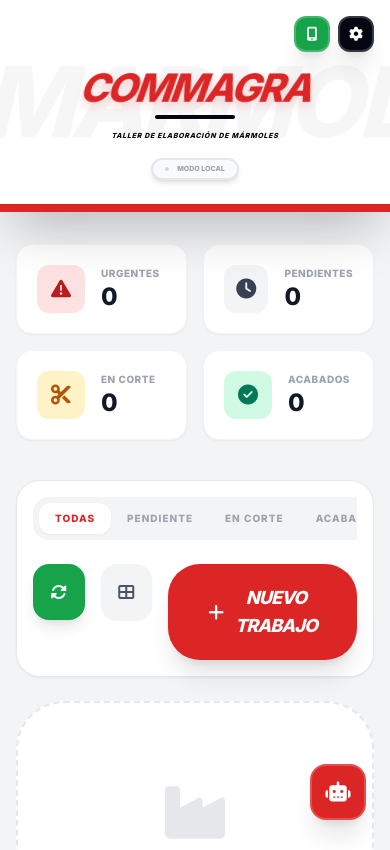
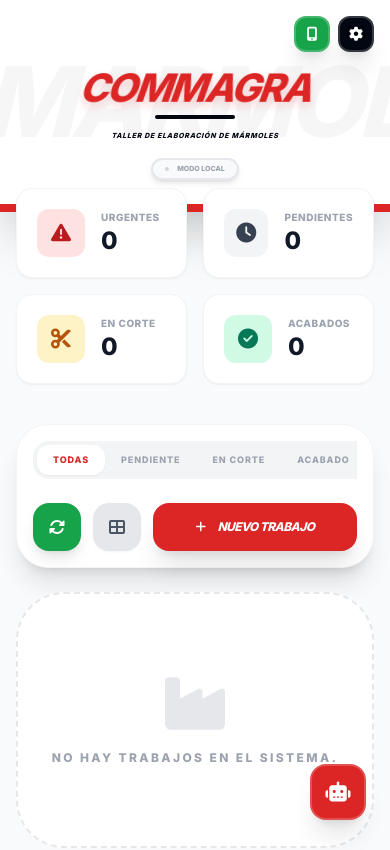
Before and after one commit to migueltaller/Commagra-Planing, a React (Vite) app: page / in a window 390 px wide. Shown: the top 850 px of the page. Built offline with nearby package versions, Linux system fonts and the light colour scheme.

Commit message:
Update App.tsx

```diff
--- a/App.tsx
+++ b/App.tsx
@@ -45,7 +45,6 @@
 
   const sendWhatsAppMessage = (task: MarbleTask, newStatus: TaskStatus) => {
     if (!settings.notificationsEnabled) return;
-
     const message = `*COMMAGRA - REPORTE TALLER* ⚒️%0A%0A` +
       `*Estado:* ${newStatus.toUpperCase()} 🚨%0A` +
       `*Cliente:* ${task.clientName}%0A` +
@@ -53,13 +52,11 @@
       `*Operario:* ${task.montador}%0A` +
       `*Pedido:* ${task.pedido || 'S/N'}%0A%0A` +
       `_Mensaje enviado desde la App Interna Commagra_`;
-
     const phone = settings.whatsappNumber.replace(/\D/g, '');
     const url = `https://wa.me/${phone}?text=${message}`;
     window.open(url, '_blank');
   };
 
-  // Función para traer datos de la nube
   const pullFromCloud = async () => {
     if (!settings.googleSheetWebhookUrl) {
       alert("Configura la URL de Google Sheets primero.");
@@ -68,41 +65,69 @@
 
     setIsSyncing(true);
     try {
-      // Para leer datos de Google Sheets necesitamos enviar una petición que el script entienda
-      // Nota: El script de Google Apps debe devolver JSON
-      const response = await fetch(`${settings.googleSheetWebhookUrl}?action=read`);
+      const url = `${settings.googleSheetWebhookUrl}?action=read`;
+      const response = await fetch(url);
+
+      if (!response.ok) throw new Error("Error en la conexión con Google");
+
       const cloudTasks = await response.json();
 
       if (Array.isArray(cloudTasks)) {
-        // Combinamos manteniendo los IDs únicos, priorizando lo que viene de la nube
-        setTasks(cloudTasks.map(t => ({ ...t, syncedToSheet: true })));
-        alert("¡Datos actualizados desde la nube!");
+        if (cloudTasks.length === 0) {
+          alert("El Excel está vacío. No hay tareas para cargar.");
+          setIsSyncing(false);
+          return;
+        }
+
+        const mappedTasks: MarbleTask[] = cloudTasks.map((t: any) => ({
+          id: String(t.id || Math.random().toString(36).substr(2, 6).toUpperCase()),
+          montador: String(t.montador || 'TALLER'),
+          clientName: String(t.clientName || t.cliente || 'Sin Cliente'),
+          material: String(t.material || '-'),
+          color: String(t.color || ''),
+          status: (t.status || t.estado || TaskStatus.PENDIENTE) as TaskStatus,
+          description: String(t.description || t.descripcion || ''),
+          pedido: String(t.pedido || ''),
+          fecha: String(t.fecha || new Date().toISOString().split('T')[0]),
+          hora: String(t.hora || ''),
+          fileName: String(t.fileName || t.archivoNombre || ''),
+          fileData: String(t.fileData || t.archivoDatos || ''),
+          syncedToSheet: true,
+          createdAt: Number(t.createdAt || Date.now())
+        }));
+
+        setTasks(mappedTasks);
+        alert(`¡Sincronización completa!\nSe han cargado ${mappedTasks.length} trabajos con sus planos.`);
+      } else {
+        throw new Error("Formato de datos inválido.");
       }
     } catch (error) {
-      console.error('Error al sincronizar:', error);
-      alert("No se pudieron traer los datos. Asegúrate de que el Script de Google permite lecturas (GET).");
+      console.error('Error detallado:', error);
+      alert("ERROR DE SINCRONIZACIÓN. Posibles causas:\n1. El PDF es demasiado grande para Google Sheets.\n2. Script no actualizado.\n3. URL incorrecta.");
     } finally {
       setIsSyncing(false);
     }
   };
 
-  const syncToGoogleSheet = async (task: any, action: 'add' | 'update' | 'test') => {
+  const syncToGoogleSheet = async (task: MarbleTask, action: 'add' | 'update' | 'test') => {
     if (!settings.googleSheetEnabled && action !== 'test') return false;
-
-    const url = action === 'test' ? (task.url || settings.googleSheetWebhookUrl) : settings.googleSheetWebhookUrl;
+    const url = (action === 'test' && (task as any).url) ? (task as any).url : settings.googleSheetWebhookUrl;
     if (!url || !url.includes('/exec')) return false;
 
     const payload = {
       action,
       id: task.id || 'TEST-' + Date.now(),
       montador: task.montador || 'SISTEMA',
-      cliente: task.clientName || task.cliente || 'PRUEBA',
+      cliente: task.clientName || 'PRUEBA',
       material: task.material || '-',
-      estado: task.status || task.estado || 'PENDIENTE',
-      descripcion: task.description || task.descripcion || 'Prueba',
+      estado: task.status || 'PENDIENTE',
+      descripcion: task.description || 'Prueba',
       fecha: task.fecha || new Date().toISOString().split('T')[0],
       pedido: task.pedido || '',
-      color: task.color || ''
+      color: task.color || '',
+      archivoNombre: task.fileName || '',
+      archivoDatos: task.fileData || '', // Enviamos el PDF en base64
+      createdAt: task.createdAt || Date.now()
     };
 
     try {
@@ -113,13 +138,12 @@
         headers: { 'Content-Type': 'text/plain' },
         body: JSON.stringify(payload),
       });
-
       if (action !== 'test') {
         setTasks(prev => prev.map(t => t.id === task.id ? { ...t, syncedToSheet: true } : t));
       }
       return true;
     } catch (error) {
-      console.error('Error de red:', error);
+      console.error('Sync error:', error);
       return false;
     }
   };
@@ -142,11 +166,9 @@
         if (t.id === id) {
           const updatedTask = { ...t, status: newStatus, syncedToSheet: false };
           syncToGoogleSheet(updatedTask, 'update');
-
-          if (confirm(`¿Enviar notificación de WhatsApp para ${updatedTask.clientName}?`)) {
+          if (confirm(`¿Enviar notificación de cambio a WhatsApp?`)) {
             sendWhatsAppMessage(updatedTask, newStatus);
           }
-
           return updatedTask;
         }
         return t;
@@ -156,26 +178,26 @@
   };
 
   const deleteTask = (id: string) => {
-    if (window.confirm('¿Eliminar esta tarea definitivamente?')) {
+    if (window.confirm('¿Eliminar este trabajo del sistema?')) {
       setTasks(prev => prev.filter(t => t.id !== id));
     }
   };
 
   return (
-    <div className="min-h-screen bg-gray-100 pb-20">
+    <div className="min-h-screen bg-gray-50 pb-20">
       <Header onOpenSettings={() => setIsSettingsOpen(true)} settings={settings} />
 
-      <main className="max-w-7xl mx-auto px-4 sm:px-6 lg:px-8 py-8">
+      <main className="max-w-7xl mx-auto px-4 sm:px-6 lg:px-8 -mt-6 md:-mt-10 relative z-20">
         <DashboardStats tasks={tasks} />
 
-        <div className="flex flex-col md:flex-row justify-between items-center mb-6 space-y-4 md:space-y-0 bg-white p-4 rounded-3xl shadow-sm border border-gray-200">
-          <div className="flex items-center gap-4 overflow-x-auto w-full md:w-auto pb-2 md:pb-0">
-            <div className="flex bg-gray-100 p-1.5 rounded-2xl">
+        <div className="flex flex-col md:flex-row justify-between items-center mb-6 space-y-4 md:space-y-0 bg-white p-4 rounded-[2rem] shadow-xl border border-gray-100">
+          <div className="flex items-center gap-2 overflow-x-auto w-full md:w-auto pb-2 md:pb-0 scrollbar-hide">
+            <div className="flex bg-gray-100 p-1 rounded-2xl">
               {(['TODAS', ...Object.values(TaskStatus)] as const).map((s) => (
                 <button
                   key={s}
                   onClick={() => setFilter(s)}
-                  className={`px-4 py-2 rounded-xl text-[10px] font-black transition-all whitespace-nowrap uppercase tracking-widest ${
+                  className={`px-4 py-2 rounded-xl text-[9px] font-black transition-all whitespace-nowrap uppercase tracking-widest ${
                     filter === s ? 'bg-white text-red-600 shadow-sm' : 'text-gray-400 hover:text-gray-600'
                   }`}
                 >
@@ -185,27 +207,27 @@
             </div>
           </div>
 
-          <div className="flex gap-4 w-full md:w-auto">
+          <div className="flex gap-3 w-full md:w-auto">
              <button
               onClick={pullFromCloud}
               disabled={isSyncing}
-              className={`w-14 h-14 rounded-2xl flex items-center justify-center transition-all shadow-lg ${isSyncing ? 'bg-gray-100 text-gray-400' : 'bg-green-600 text-white hover:bg-black active:scale-95'}`}
-              title="Sincronizar con la Nube"
+              className={`w-12 h-12 md:w-14 md:h-14 rounded-2xl flex items-center justify-center transition-all shadow-lg ${isSyncing ? 'bg-gray-100 text-gray-400' : 'bg-green-600 text-white hover:bg-black active:scale-95'}`}
+              title="Descargar de la nube"
             >
               <i className={`fas fa-sync-alt ${isSyncing ? 'fa-spin' : ''}`}></i>
             </button>
              <button
               onClick={() => setViewMode(viewMode === 'table' ? 'cards' : 'table')}
-              className="bg-gray-100 text-gray-600 w-14 h-14 rounded-2xl flex items-center justify-center hover:bg-gray-200 transition-all shadow-sm"
+              className="bg-gray-200 text-gray-600 w-12 h-12 md:w-14 md:h-14 rounded-2xl flex items-center justify-center hover:bg-gray-300 transition-all shadow-sm"
             >
               <i className={`fas ${viewMode === 'table' ? 'fa-th-large' : 'fa-list'}`}></i>
             </button>
             <button
               onClick={() => setIsFormOpen(true)}
-              className="flex-1 md:flex-none flex items-center gap-3 bg-red-600 text-white px-10 py-5 rounded-[2rem] font-black hover:bg-black transition-all shadow-xl active:scale-95 justify-center uppercase italic text-lg tracking-tighter"
+              className="flex-1 md:flex-none flex items-center gap-3 bg-red-600 text-white px-8 py-4 rounded-2xl font-black hover:bg-black transition-all shadow-xl active:scale-95 justify-center uppercase italic text-xs md:text-sm tracking-tighter"
             >
               <i className="fas fa-plus"></i>
-              Nuevo Trabajo
+              NUEVO TRABAJO
             </button>
           </div>
         </div>
@@ -213,7 +235,7 @@
         {isSyncing && (
           <div className="mb-6 p-4 bg-green-50 border border-green-200 rounded-2xl flex items-center justify-center gap-3 animate-pulse">
             <i className="fas fa-cloud-download-alt text-green-600"></i>
-            <span className="text-[10px] font-black text-green-700 uppercase tracking-widest">Sincronizando datos de Commagra...</span>
+            <span className="text-[10px] font-black text-green-700 uppercase tracking-widest">Sincronizando con Commagra Cloud...</span>
           </div>
         )}
 
@@ -232,7 +254,7 @@
           settings={settings}
           onClose={() => setIsSettingsOpen(false)}
           onSave={updateSettings}
-          onTestConnection={(url) => syncToGoogleSheet({url}, 'test')}
+          onTestConnection={(url) => syncToGoogleSheet({url} as any, 'test')}
         />
       )}
       <GeminiAssistant />
```
